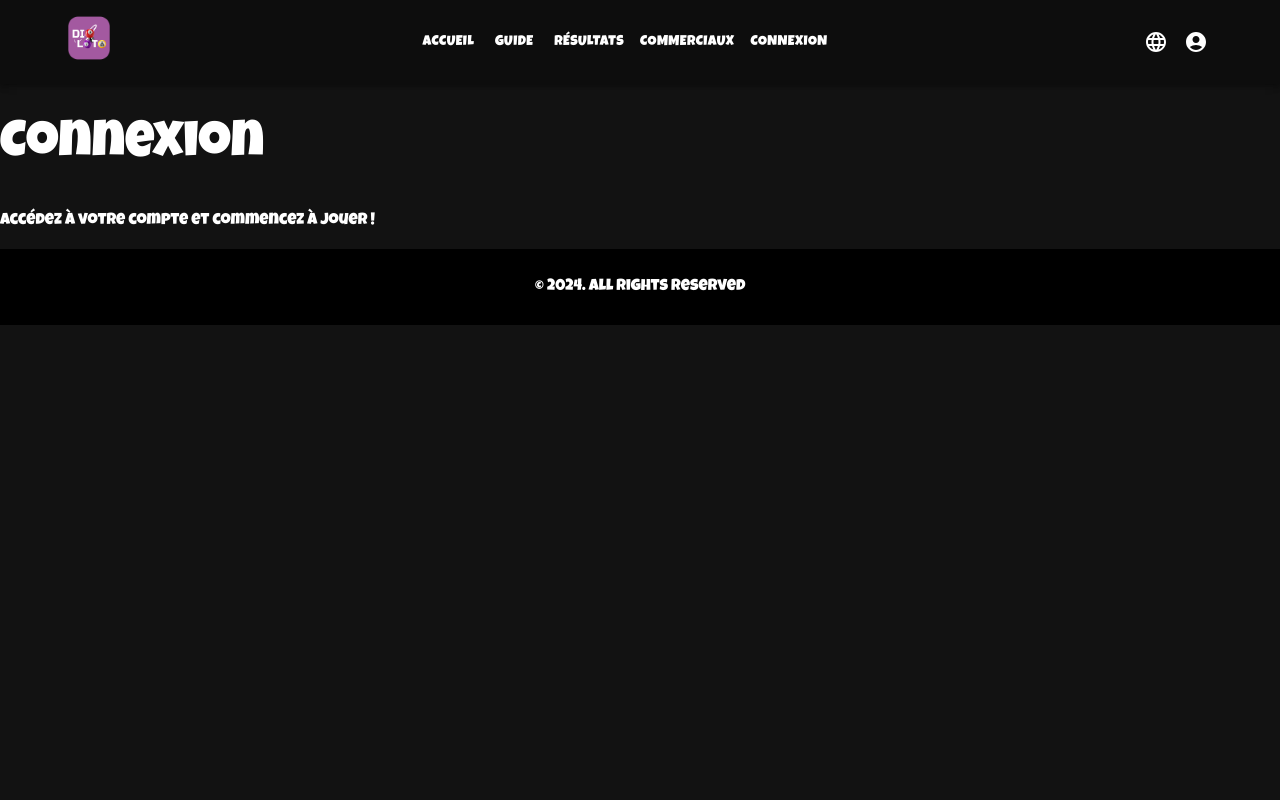
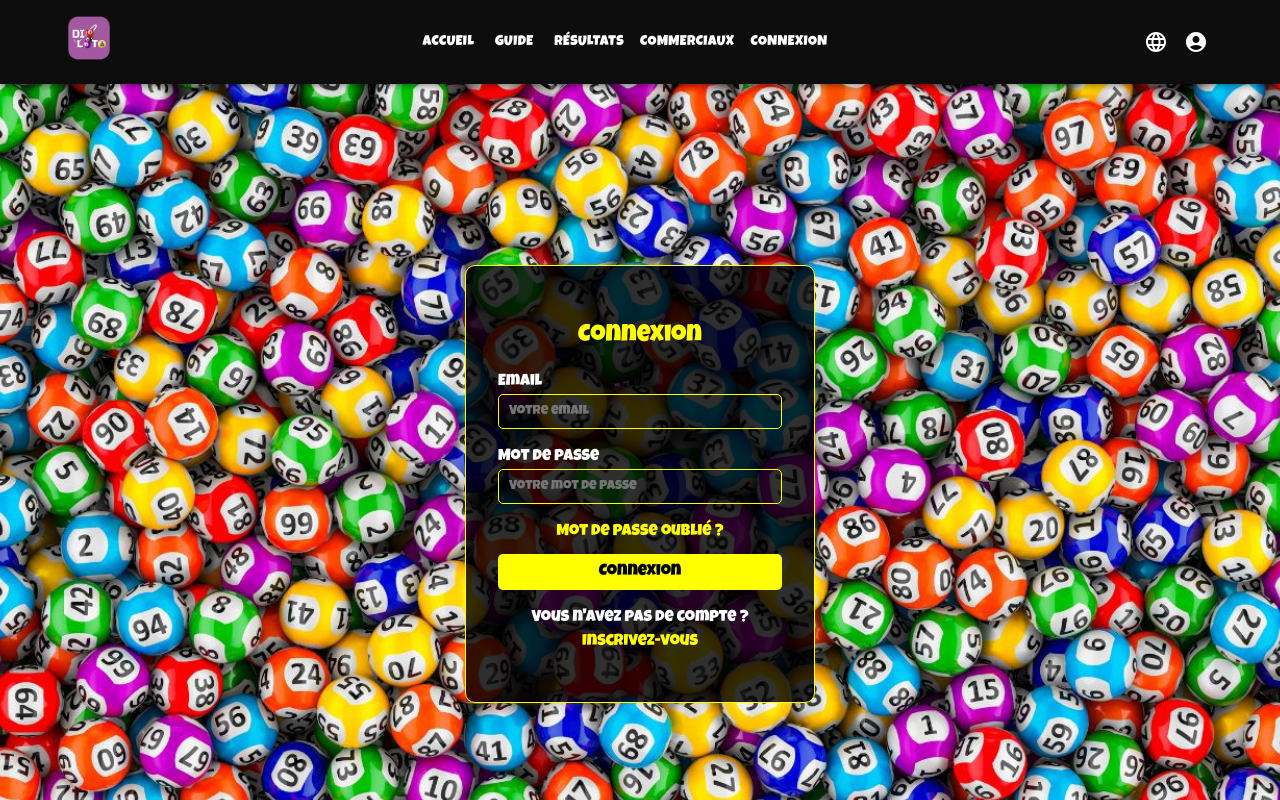
Before and after one commit to hdlcp/DIO_LOTO, a React (Vite) app: page /login in a window 1280 px wide. Built offline with nearby package versions, Linux system fonts and the light colour scheme.

Commit message:
pages connexion

```diff
--- a/src/App.tsx
+++ b/src/App.tsx
@@ -3,6 +3,7 @@ import { Routes, Route } from "react-router-dom";
 import Home from "./pages/Home";
 import Results from "./pages/Results";
 import Login from "./pages/Login";
+import Register from "./pages/Register";
 import Guide from "./pages/Guide";
 import Commerciaux from "./pages/Commerciaux";
 import Header from "./components/Header";
@@ -18,6 +19,8 @@ const App: React.FC = () => {
         <Route path="/results" element={<Results />} />
         <Route path="/commerciaux" element={<Commerciaux />} />
         <Route path="/login" element={<Login />} />
+        <Route path="/register" element={<Register />} />
+
       </Routes>
       <Footer />
     </>
--- a/src/index.css
+++ b/src/index.css
@@ -32,31 +32,6 @@ html, body, #root {
   align-items: center;
   height: 80vh; /* Pour centrer verticalement */
   text-align: center;
-}
-
-.home-container {
-  position: relative; /* Nécessaire pour l'overlay */
-  display: flex;
-  flex-direction: column;
-  min-height: 100vh;
-  background: url("/src/assets/lotto-bg.jpg") no-repeat center center/cover;
-  background-size: cover;
-  background-attachment: fixed;
-  color: white;
-  text-align: center;
-  padding: 20px;
-}
-
-/* Overlay pour assombrir l'image */
-.home-container::before {
-  content: "";
-  position: absolute;
-  top: 0;
-  left: 0;
-  width: 100%;
-  height: 100%;
-  background: rgba(0, 0, 0, 0.8); /* Noir avec 60% d'opacité */
-  z-index: 1;
 }
 
 .title {
--- a/src/pages/Home.tsx
+++ b/src/pages/Home.tsx
@@ -1,5 +1,5 @@
 import React from "react";
-import "./Home.css"; // Assurez-vous d'ajouter ce fichier pour le style
+import "../styles/Home.css"; // Assurez-vous d'ajouter ce fichier pour le style
 
 const Home: React.FC = () => {
   return (
--- a/src/pages/Login.tsx
+++ b/src/pages/Login.tsx
@@ -1,8 +1,37 @@
-export default function Login() {
-    return (
-      <div className="text-center p-10">
-        <h1 className="text-3xl font-bold">Connexion</h1>
-        <p className="mt-4 text-lg">Accédez à votre compte et commencez à jouer !</p>
+import { Link } from "react-router-dom";
+import "../styles/Auth.css";
+
+const Login = () => {
+  return (
+    <div className="auth-container">
+      <div className="auth-box">
+        <h2 className="auth-title">Connexion</h2>
+
+        <form>
+          <div className="input-group">
+            <label>Email</label>
+            <input type="email" placeholder="Votre email" />
+          </div>
+
+          <div className="input-group">
+            <label>Mot de passe</label>
+            <input type="password" placeholder="Votre mot de passe" />
+          </div>
+
+          <Link to="/forgot-password" className="forgot-password">
+            Mot de passe oublié ?
+          </Link>
+
+          <button className="auth-button">Connexion</button>
+        </form>
+
+        <p className="auth-text">
+          Vous n'avez pas de compte ?{" "}
+          <Link to="/register" className="auth-link">Inscrivez-vous</Link>
+        </p>
       </div>
-    );
-  }
+    </div>
+  );
+};
+
+export default Login;
--- /dev/null
+++ b/src/pages/Register.tsx
@@ -0,0 +1,42 @@
+import { Link } from "react-router-dom";
+import "../styles/Auth.css";
+
+const Register = () => {
+  return (
+    <div className="auth-container">
+      <div className="auth-box">
+        <h2 className="auth-title">Inscrivez-vous</h2>
+
+        <form>
+          <div className="input-group">
+            <label>Nom</label>
+            <input type="text" placeholder="Votre nom" />
+          </div>
+
+          <div className="input-group">
+            <label>Prénom</label>
+            <input type="text" placeholder="Votre prénom" />
+          </div>
+
+          <div className="input-group">
+            <label>Devise</label>
+            <select>
+              <option>Euro (€)</option>
+              <option>Dollars ($)</option>
+              <option>Franc CFA (FCFA)</option>
+            </select>
+          </div>
+
+          <button className="auth-button">Suivant</button>
+        </form>
+
+        <p className="auth-text">
+          Vous avez déjà un compte ?{" "}
+          <Link to="/login" className="auth-link">Connexion</Link>
+        </p>
+      </div>
+    </div>
+  );
+};
+
+export default Register;
--- /dev/null
+++ b/src/styles/Auth.css
@@ -0,0 +1,74 @@
+.auth-container {
+    display: flex;
+    justify-content: center;
+    align-items: center;
+    height: 100vh;
+    background: url("../assets/background.jpg") no-repeat center center/cover;
+  }
+
+  .auth-box {
+    background: rgba(0, 0, 0, 0.8);
+    padding: 2rem;
+    border-radius: 10px;
+    box-shadow: 0 0 10px rgba(255, 255, 255, 0.2);
+    text-align: center;
+    width: 350px;
+    border: 1px solid yellow;
+  }
+
+  .auth-title {
+    color: yellow;
+    margin-bottom: 1rem;
+    font-size: 1.5rem;
+    font-weight: bold;
+  }
+
+  .input-group {
+    margin-bottom: 1rem;
+    text-align: left;
+  }
+
+  .input-group label {
+    color: white;
+    display: block;
+    font-weight: bold;
+  }
+
+  .input-group input,
+  .input-group select {
+    width: 100%;
+    padding: 10px;
+    border: 1px solid yellow;
+    background: transparent;
+    color: white;
+    border-radius: 5px;
+  }
+
+  .auth-button {
+    width: 100%;
+    padding: 10px;
+    background: yellow;
+    color: black;
+    border: none;
+    font-weight: bold;
+    cursor: pointer;
+    border-radius: 5px;
+  }
+
+  .auth-text {
+    margin-top: 1rem;
+    color: white;
+  }
+
+  .auth-link {
+    color: yellow;
+    text-decoration: none;
+    font-weight: bold;
+  }
+
+  .forgot-password {
+    display: block;
+    margin: 10px 0;
+    color: yellow;
+    text-decoration: none;
+  }
--- a/src/pages/Home.css
+++ b/src/styles/Home.css
@@ -1,4 +1,25 @@
 
+
+.home-container {
+  display: flex;
+  justify-content: center;
+  align-items: center;
+  height: 100vh;
+  background: url("../assets/lotto-bg.jpg") no-repeat center center/cover;
+
+}
+
+/* Overlay pour assombrir l'image */
+.home-container::before {
+  content: "";
+  position: absolute;
+  top: 0;
+  left: 0;
+  width: 100%;
+  height: 100%;
+  background: rgba(0, 0, 0, 0.6); /* Noir avec 60% d'opacité */
+  z-index: 1;
+}
 
 /* Assurez-vous que le contenu reste au-dessus de l'overlay */
 .hero, .newsletter, .footer {
```
Also changed, not shown: src/assets/background.jpg (added).
